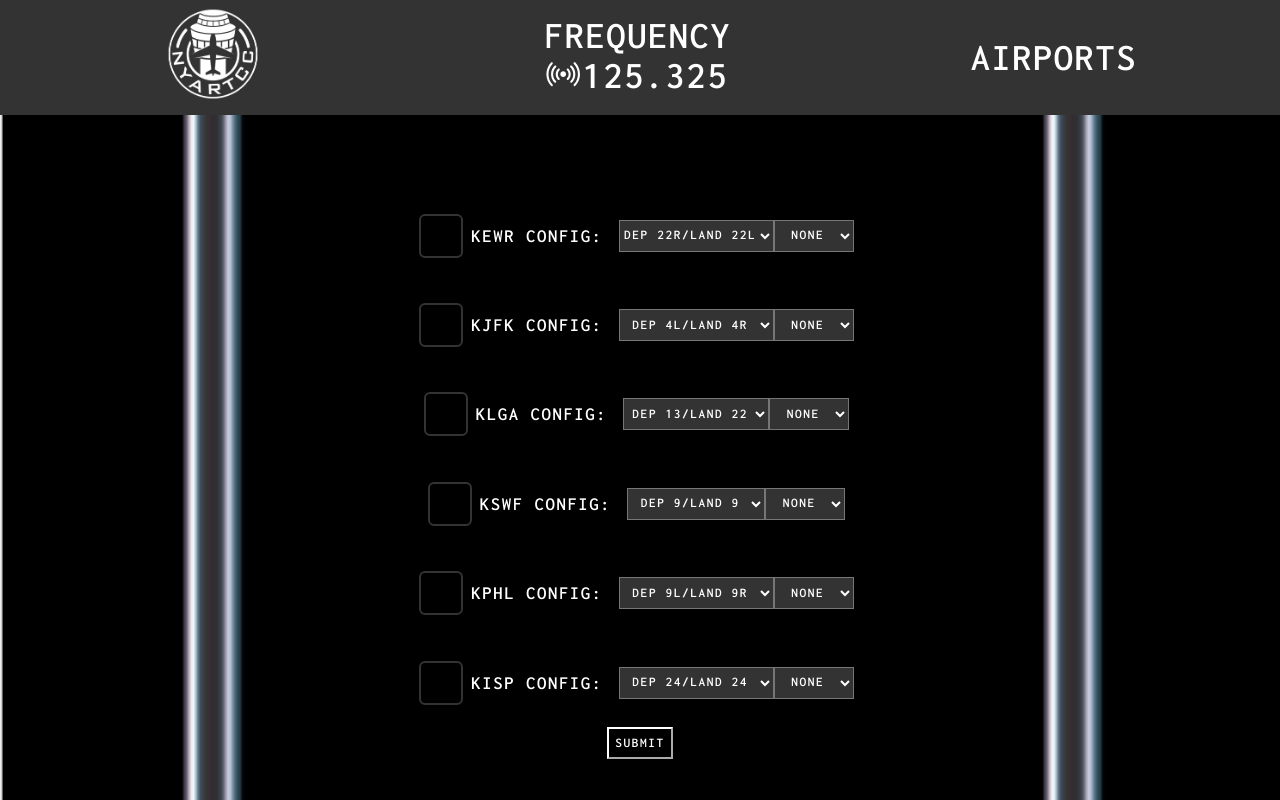
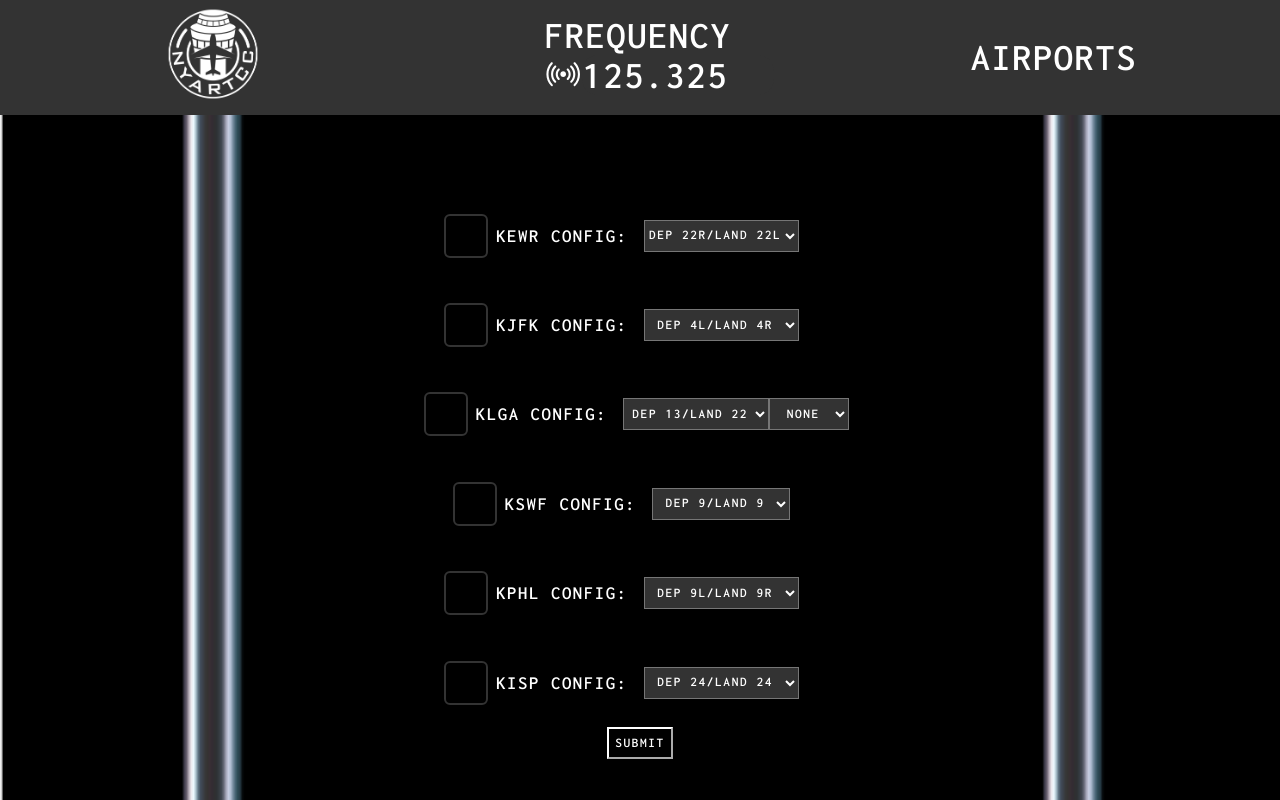
Before and after one commit to eriks-son/vZNY-Flight-Strips, a React (Create React App) app: page /airports in a window 1280 px wide. Built offline with nearby package versions, Linux system fonts and the light colour scheme.

Commit message:
Fix LGA airspace field
Minor typo in local storage field. Also adding state for airspace instead of just using local storage

```diff
--- a/src/pages/Airports.jsx
+++ b/src/pages/Airports.jsx
@@ -7,6 +7,7 @@ function Airports() {
     const AIRPORTS = require('../components/airports.json');
 
     const [airports, setAirports] = useState(new Map());
+    const [airspace_lga, setAirspace_lga] = useState("");
 
     const navigate = useNavigate();
 
@@ -16,8 +17,7 @@ function Airports() {
             if (document.getElementById(MAJOR.icao + "_tracked").checked) {
                 localStorage.setItem(MAJOR.icao, document.getElementById(MAJOR.icao + "_config").value);
                 if (MAJOR.icao === "KLGA") {
-                    console.log(document.getElementById("KLGA_airspace").value)
-                    localStorage.setItem("KLGA_airpsace", document.getElementById("KLGA_airspace").value)
+                    localStorage.setItem("KLGA_airspace", document.getElementById("KLGA_airspace").value)
                 }
             }
             else localStorage.removeItem(MAJOR.icao);
@@ -44,6 +44,8 @@ function Airports() {
             airportConfig = localStorage.getItem(MAJOR.icao);
             if (airportConfig != null) airportMap.set(MAJOR.icao, airportConfig);
         }
+        var airspace = localStorage.getItem("KLGA_airspace");
+        setAirspace_lga(airspace);
         setAirports(airportMap);
     }
 
@@ -61,7 +63,7 @@ function Airports() {
                                 return <option id={major + config} value={config}>{config}</option>;
                             })}
                         </select>
-                        {LGAairspace(major.icao)}
+                        {major.icao === "KLGA" ? LGAairspace(airspace_lga, setAirspace_lga) : NaN}
                     </li>
                 </ul>
             )
```
